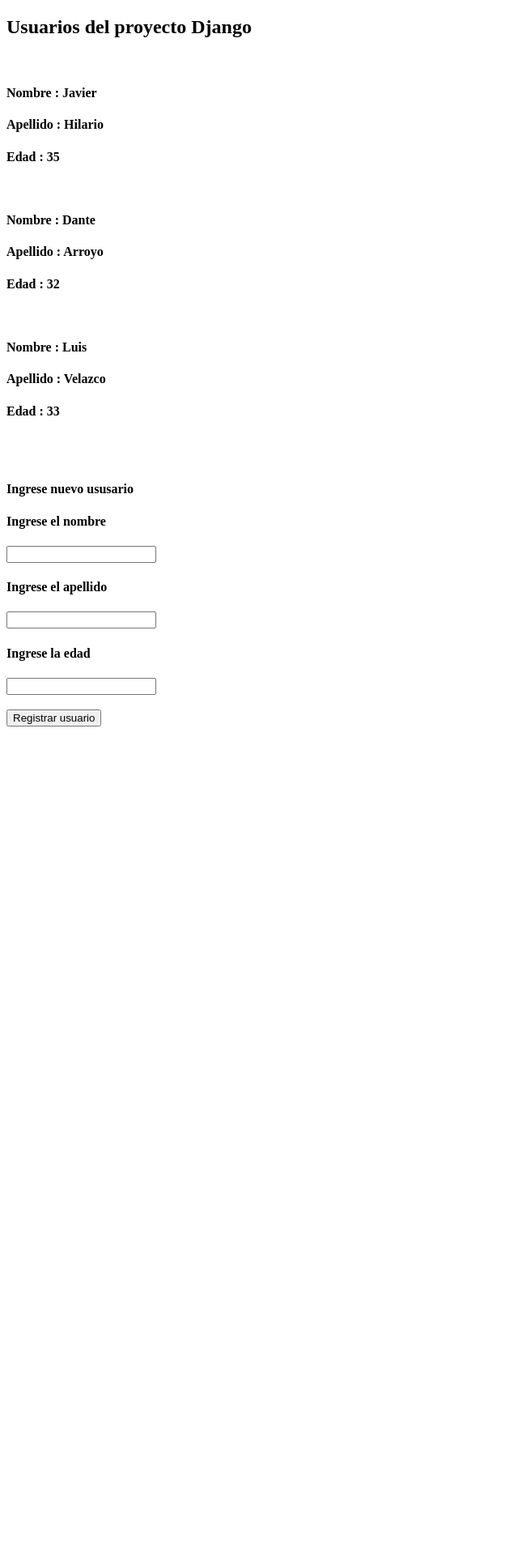
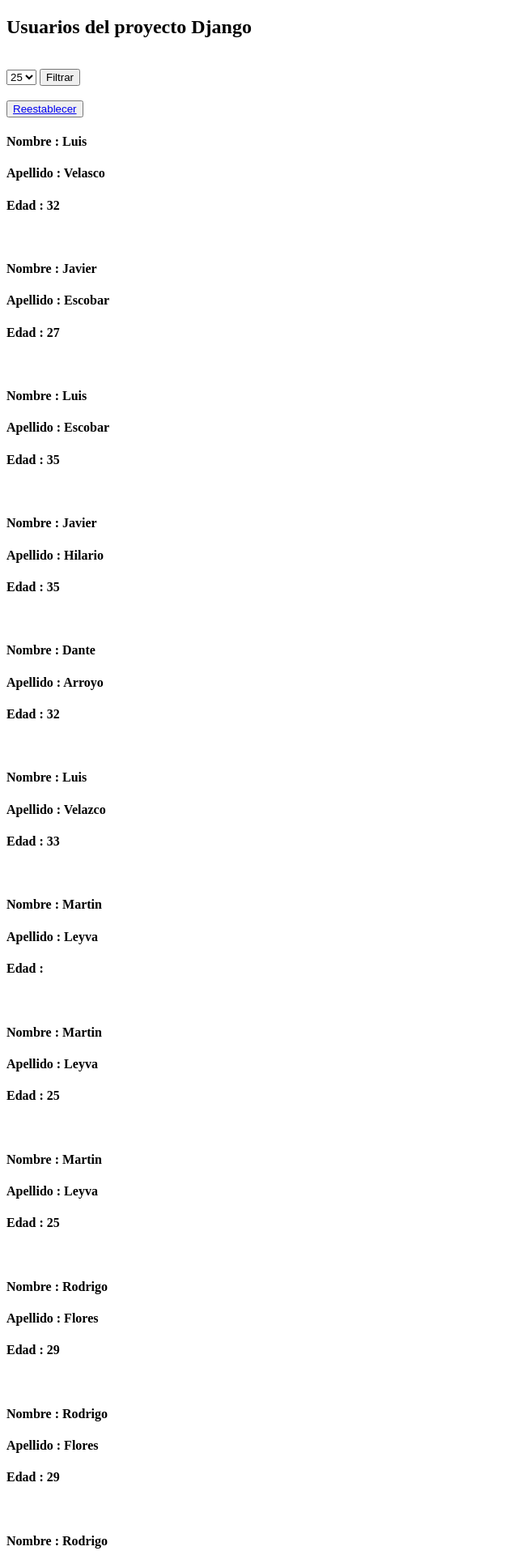
Before and after one commit to Alejandrohasread/primerProyecto, a Django app: page /ejemplo_django/ingreso in a window 1280 px wide. Shown: the top 1920 px of the page at 81% size, without its empty margins (0-640 px from the left). Before the commit the page ends 897 px from the top, so only its background shows below. Run offline with Django 4.2, Linux system fonts and the light colour scheme; data comes from the database, SQL or seed files in the repository; both versions use the stored data as it was after the commit.

Commit message:
Pre-parcial

```diff
--- a/ejemplo_django/templates/ejemplo_django/ingreso.html
+++ b/ejemplo_django/templates/ejemplo_django/ingreso.html
@@ -7,10 +7,22 @@
 <body>
     <h2>Usuarios del proyecto Django</h2>
     <br>
+    <form method="post" url="{% url 'ejemplo_django:ingreso' %}">
+    {% csrf_token %}
+        <select name="edadFiltrado">
+            <option value="25">25</option>
+            <option value="35">35</option>
+        </select>
+        <button type="submit" name="Filtrar">
+            Filtrar
+        </button>
+    </form>
+    <br>
+    <button><a href="{% url 'ejemplo_django:ingreso' %}">Reestablecer</a></button>
     {% for usuario in usuarios %}
-    <h4>Nombre : {{ usuario.0 }}</h4>
-    <h4>Apellido : {{ usuario.1 }}</h4>
-    <h4>Edad : {{ usuario.2 }}</h4>
+    <h4>Nombre : {{ usuario.nombre}}</h4>
+    <h4>Apellido : {{ usuario.apellido }}</h4>
+    <h4>Edad : {{ usuario.edad }}</h4>
     <br>
     {% endfor %}
     <br>
@@ -30,7 +42,7 @@
             <input type="number" name="edadUsuario">
         </div>
         <br>
-        <button type="submit">Registrar usuario</button>
+        <button type="submit" name="Crear">Registrar usuario</button>
     </form>
 
 </body>
--- a/ejemplo_django/views.py
+++ b/ejemplo_django/views.py
@@ -1,27 +1,32 @@
 from django.shortcuts import render
 from django.http import HttpResponse
-
+from .models import usuariosDjango
 # Create your views here.
 
-lista_elementos = [['Javier','Hilario','35'],['Dante','Arroyo','32'],['Luis','Velazco','33']]
 
 def index(request):
     return HttpResponse('Esta es mi primera vista')
 
 def ingreso(request):
+    usuariosInformacion = usuariosDjango.objects.all().order_by('id')
     if request.method == 'POST':
-        nuevoUsuario=[]
-        print('Hola, se ha posteado información')
-        nombre = request.POST.get('nombreUsuario')
-        apellido = request.POST.get('apellidoUsuario')
-        edad = request.POST.get('edadUsuario')
-        print('El nombre del usuario es : ' + str(nombre) )
-        print('El apellido del usuario es : ' + str(apellido) )
-        print('La edad del usuario es : ' + str(edad) )
-        nuevoUsuario.append(str(nombre))
-        nuevoUsuario.append(str(apellido))
-        nuevoUsuario.append(str(edad))
-        lista_elementos.append(nuevoUsuario)
+        if 'Crear' in request.POST:
+            nuevoUsuario=[]
+            print('Hola, se ha posteado información')
+            nombre = request.POST.get('nombreUsuario')
+            apellido = request.POST.get('apellidoUsuario')
+            edad = request.POST.get('edadUsuario')
+            print('El nombre del usuario es : ' + str(nombre) )
+            print('El apellido del usuario es : ' + str(apellido) )
+            print('La edad del usuario es : ' + str(edad) )
+            nuevoUsuario.append(str(nombre))
+            nuevoUsuario.append(str(apellido))
+            nuevoUsuario.append(str(edad))
+            usuariosDjango(nombre=str(nombre),apellido=str(apellido),edad=str(edad)).save()
+            usuariosInformacion = usuariosDjango.objects.all().order_by('id')
+        elif 'Filtrar' in request.POST:
+            filtradoEdad = request.POST.get('edadFiltrado')
+            usuariosInformacion = usuariosDjango.objects.filter(edad=filtradoEdad)
     return render(request,'ejemplo_django/ingreso.html',{
-        'usuarios': lista_elementos,
+        'usuarios': usuariosInformacion,
         })
```
Also changed, not shown: db.sqlite3.
